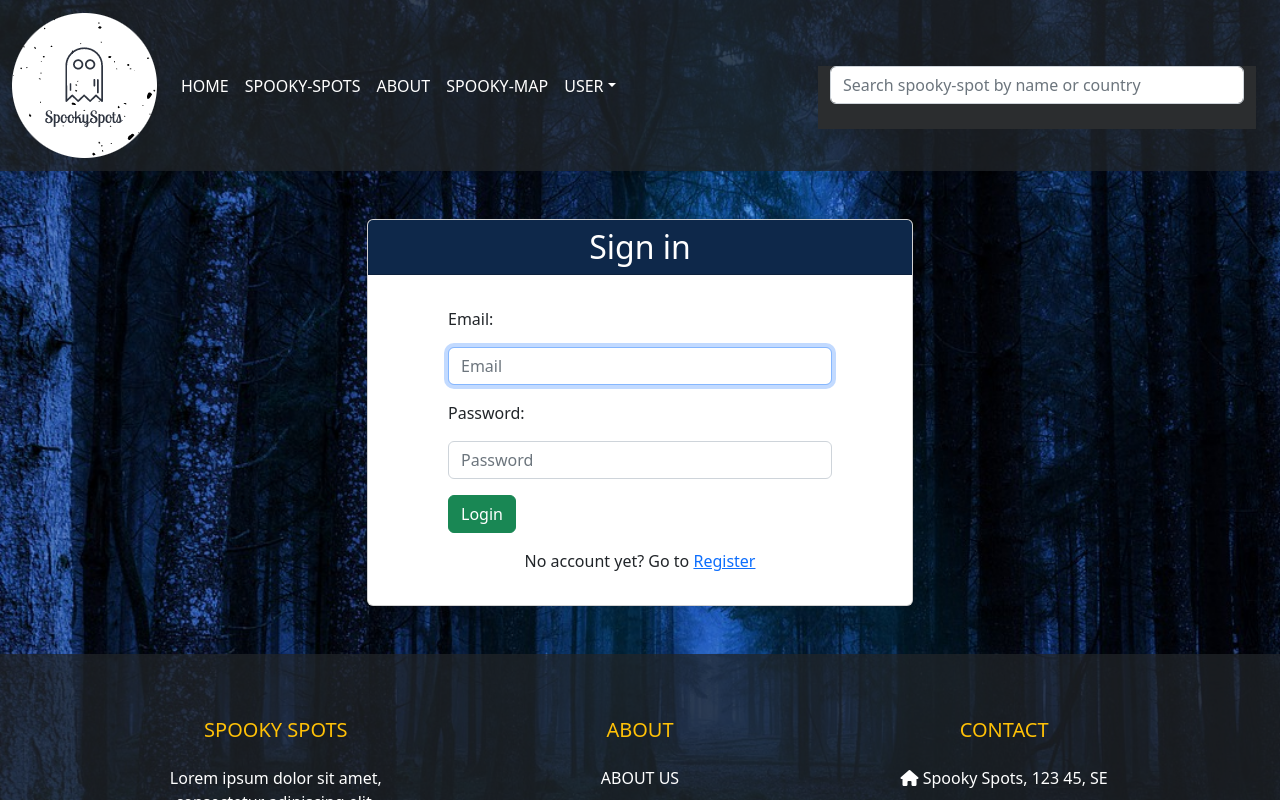
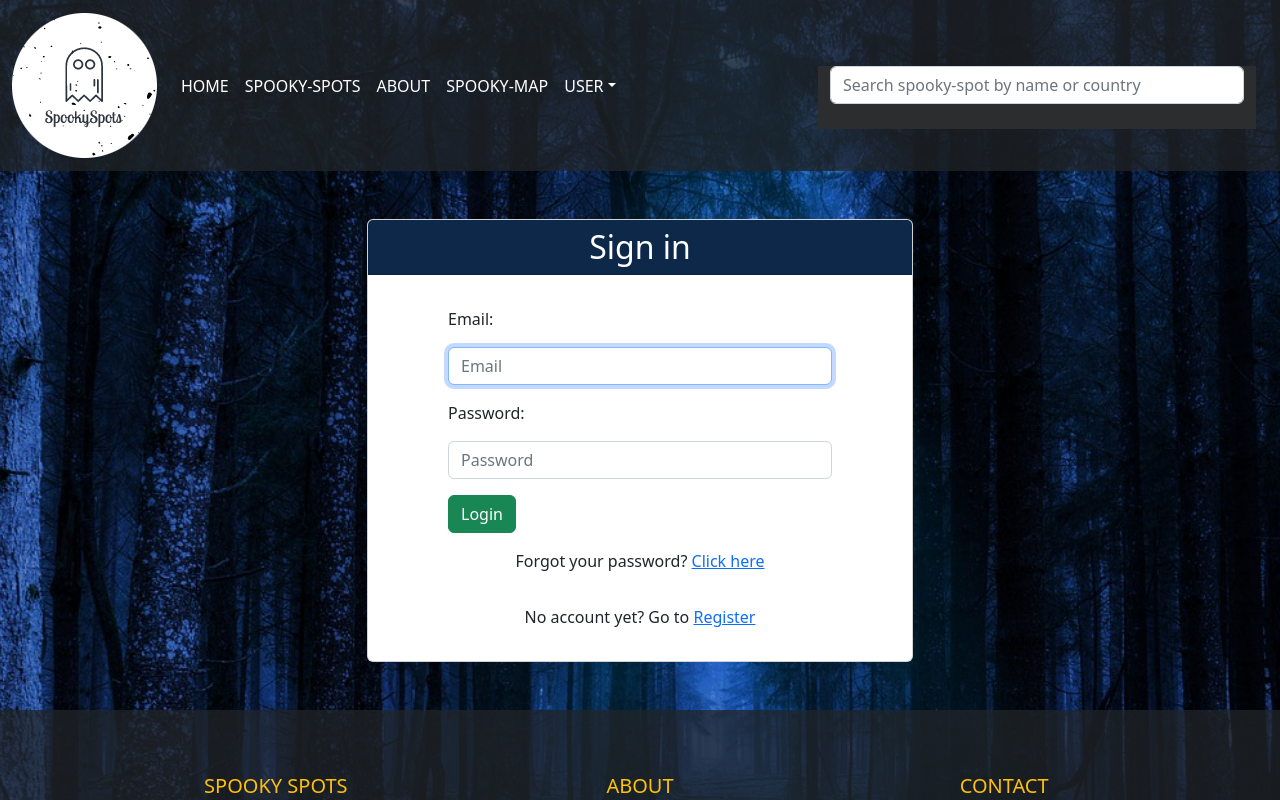
Before and after one commit to louisehedman/spooky-spots-fe, a React (Create React App) app: page /login in a window 1280 px wide. Shown: the top 800 px of the page. Built offline with nearby package versions, Linux system fonts and the light colour scheme; no server answers.

Commit message:
add link to forgotpassword and update navigate after login

```diff
--- a/src/components/pages/login/LoginForm.tsx
+++ b/src/components/pages/login/LoginForm.tsx
@@ -64,7 +64,10 @@ const LoginForm: React.FC = () => {
       setCredentials({ ...credentials, password: "" });
       // Sets the context username and role to the username and role from response and sets context signedIn variable to true
       auth?.handleLogin(res.data.username, res.data.isAdmin);
-      navigate("/dashboard");
+      setMessage(`Welcome ${res.data.username}`);
+      setTimeout(() => {
+        navigate("/dashboard");
+      }, 2000);
     } catch (err: any) {
       // If password is invalid
       if (err.response.status === 401) {
@@ -146,6 +149,10 @@ const LoginForm: React.FC = () => {
                   </div>
                 </form>
                 <p className="text-center pt-3">
+                  Forgot your password?{" "}
+                  <Link to="/forgotpassword">Click here</Link>
+                </p>
+                <p className="text-center pt-3">
                   No account yet? Go to <Link to="/register">Register</Link>
                 </p>
               </div>
```
